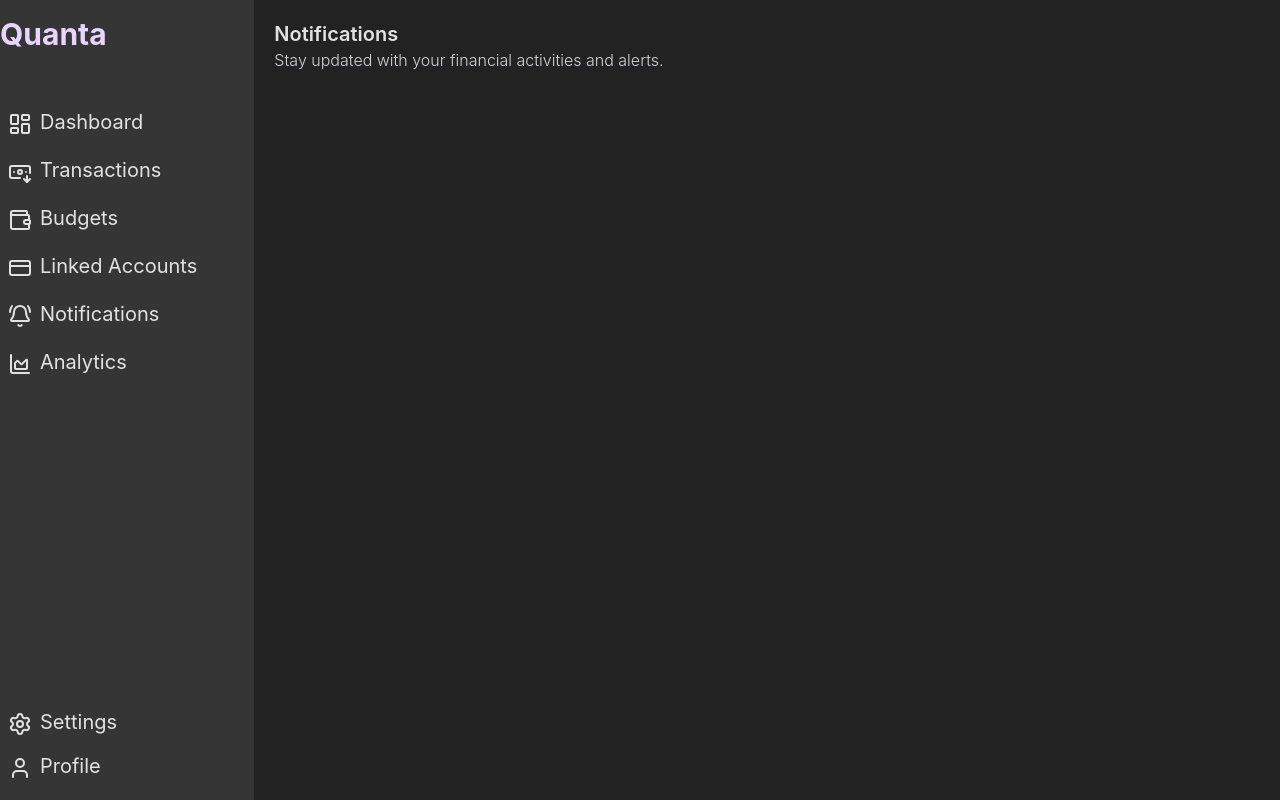
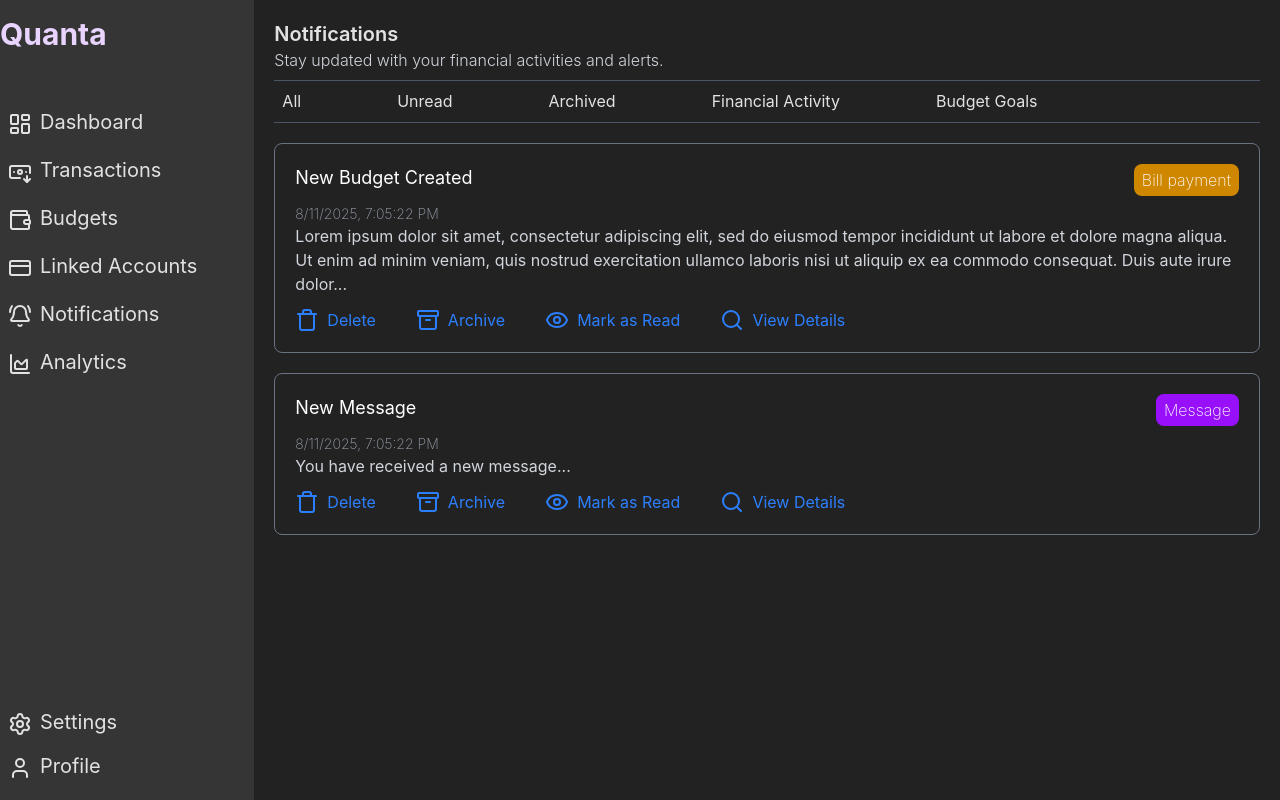
Before and after one commit to Meliorasimp/AI-Powered-Quanta, a React (Vite) app in the folder client/: page /notifications in a window 1280 px wide. Built offline with nearby package versions, Linux system fonts and the light colour scheme.

Commit message:
Updated Notif page
Added the design for the notifications page and also added its component for reusability

```diff
--- /dev/null
+++ b/client/src/components/Notificationbar/index.tsx
@@ -0,0 +1,77 @@
+import { Archive, Eye, Search, Trash } from "lucide-react";
+
+import Button from "../Button";
+type Notificationbarprops = {
+  title: string;
+  timestamp: Date;
+  message: string;
+  categorytag: categories;
+};
+
+type categories = "Bill payment" | "Message" | "Alert";
+
+function NotificationBar({
+  title,
+  timestamp,
+  message,
+  categorytag,
+}: Notificationbarprops) {
+  return (
+    <div className="flex flex-col py-5 px-5 border border-gray-500 rounded-lg">
+      <div className="flex flex-row justify-between gap-x-5 pb-2">
+        <h3 className="text-white text-lg w-fit cursor-pointer">{title}</h3>
+        {categorytag === "Bill payment" && (
+          <span className="font-extralight text-white bg-yellow-600 rounded-lg px-2 py-1">
+            {categorytag}
+          </span>
+        )}
+        {categorytag === "Message" && (
+          <span className="font-extralight text-white bg-purple-600 rounded-lg px-2 py-1">
+            {categorytag}
+          </span>
+        )}
+        {categorytag === "Alert" && (
+          <span className="font-extralight text-white bg-red-600 rounded-lg px-2 py-1">
+            {categorytag}
+          </span>
+        )}
+      </div>
+      <span className="font-extralight text-sm text-gray-400">
+        {timestamp.toLocaleString()}
+      </span>
+      <h5 className="text-gray-300 pb-3">{message}</h5>
+      <div className="flex flex-row justify-start gap-x-10">
+        <Button
+          label="Delete"
+          className="text-blue-500 hover:underline cursor-pointer inline-block"
+          type="button"
+          icon={<Trash className="inline-block align-top" />}
+          onClick={() => console.log("clicked!")}
+        />
+        <Button
+          label="Archive"
+          className="text-blue-500 hover:underline cursor-pointer"
+          type="button"
+          icon={<Archive className="inline-block align-top" />}
+          onClick={() => console.log("clicked!")}
+        />
+        <Button
+          label="Mark as Read"
+          className="text-blue-500 hover:underline cursor-pointer"
+          type="button"
+          icon={<Eye className="inline-block align-top" />}
+          onClick={() => console.log("clicked!")}
+        />
+        <Button
+          label="View Details"
+          className="text-blue-500 hover:underline cursor-pointer"
+          type="button"
+          icon={<Search className="inline-block align-top" />}
+          onClick={() => console.log("clicked!")}
+        />
+      </div>
+    </div>
+  );
+}
+
+export default NotificationBar;
--- a/client/src/pages/Notifications/index.tsx
+++ b/client/src/pages/Notifications/index.tsx
@@ -1,6 +1,8 @@
+import Button from "../../components/Button";
 import Navbar from "../../components/Navbar";
 import Heading from "../../components/Text/Heading";
 import Paragraph from "../../components/Text/Paragraph";
+import NotificationBar from "../../components/Notificationbar";
 
 const Notifications = () => {
   return (
@@ -18,6 +20,56 @@ const Notifications = () => {
             variant="secondary"
           />
         </div>
+        <div>
+          <div className="flex flex-row justify-start gap-x-20 border-t border-gray-600 border-b">
+            <Button
+              label="All"
+              className="text-base main-website-text-color border-b border-transparent hover:border-gray-400 px-2 py-2 cursor-pointer"
+              onClick={() => console.log("Marked all as read")}
+              type="button"
+            />
+            <Button
+              label="Unread"
+              className="text-base main-website-text-color border-b border-transparent hover:border-gray-400 px-2 py-2 cursor-pointer"
+              onClick={() => console.log("Marked all as read")}
+              type="button"
+            />
+            <Button
+              label="Archived"
+              className="text-base main-website-text-color border-b border-transparent hover:border-gray-400 px-2 py-2 cursor-pointer"
+              onClick={() => console.log("Marked all as read")}
+              type="button"
+            />
+            <Button
+              label="Financial Activity"
+              className="text-base main-website-text-color border-b border-transparent hover:border-gray-400 px-2 py-2 cursor-pointer"
+              onClick={() => console.log("Marked all as read")}
+              type="button"
+            />
+            <Button
+              label="Budget Goals"
+              className="text-base main-website-text-color border-b border-transparent hover:border-gray-400 px-2 py-2 cursor-pointer"
+              onClick={() => console.log("Marked all as read")}
+              type="button"
+            />
+          </div>
+          <div className="flex flex-col gap-y-5 pt-5">
+            <NotificationBar
+              title="New Budget Created"
+              timestamp={new Date()}
+              message="Lorem ipsum dolor sit amet, consectetur adipiscing elit, sed do eiusmod tempor incididunt ut labore et dolore magna aliqua.
+                        Ut enim ad minim veniam, quis nostrud exercitation ullamco laboris nisi ut aliquip ex ea commodo consequat.
+                        Duis aute irure dolor..."
+              categorytag="Bill payment"
+            />
+            <NotificationBar
+              title="New Message"
+              timestamp={new Date()}
+              message="You have received a new message..."
+              categorytag="Message"
+            />
+          </div>
+        </div>
       </div>
     </div>
   );
```
